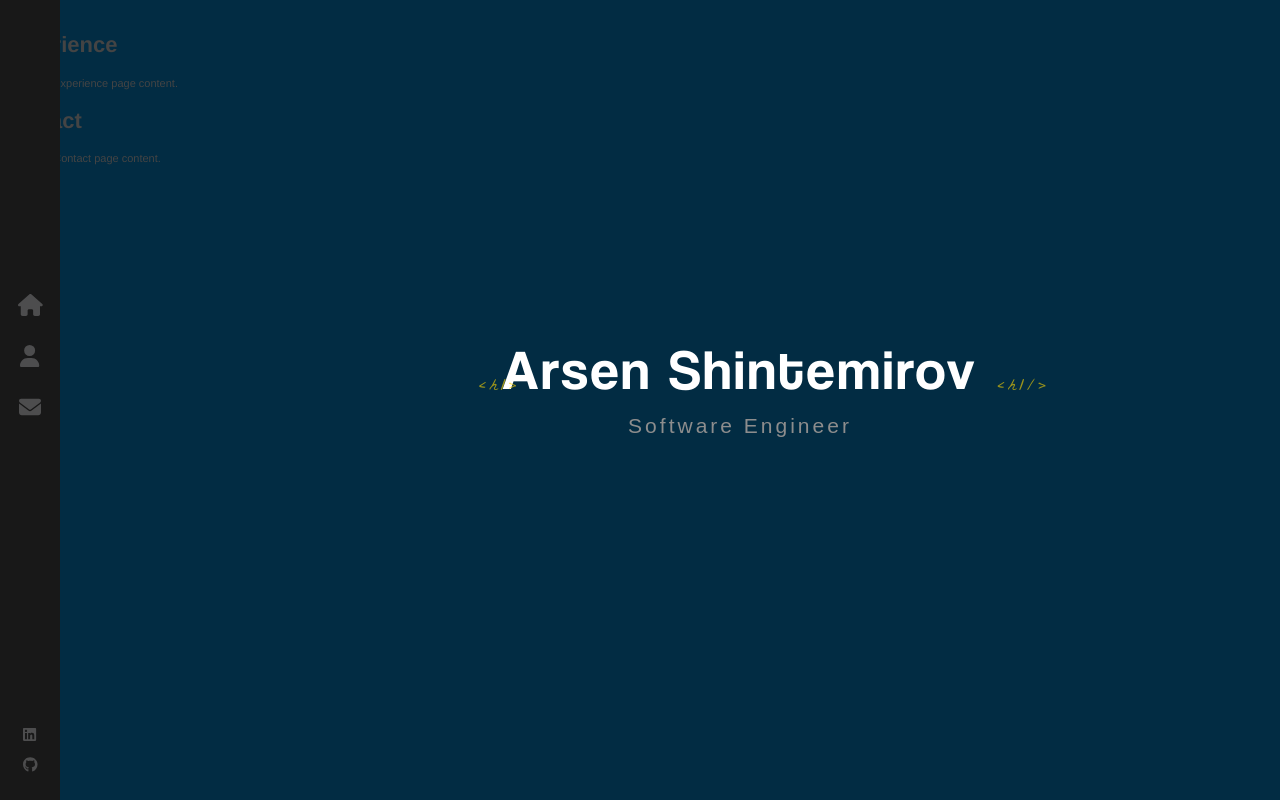
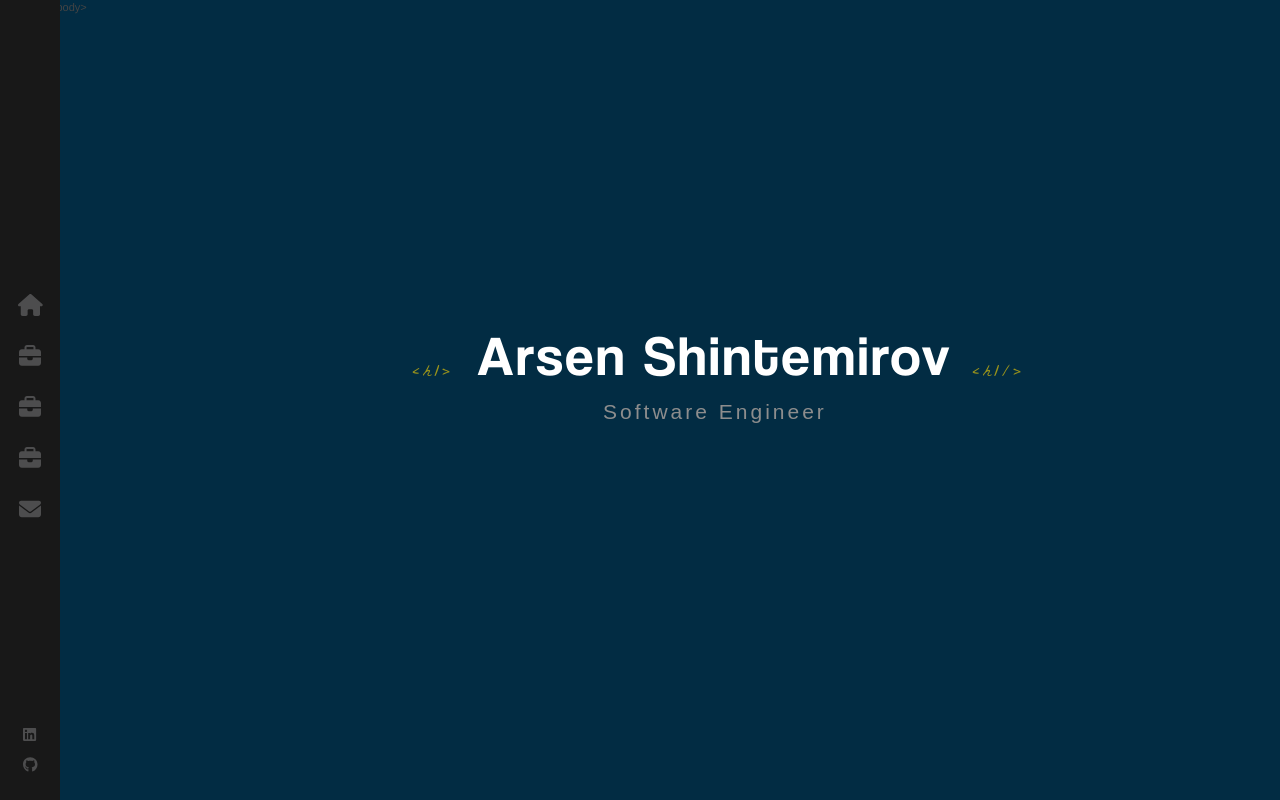
Before and after one commit to arsen15/Portfolio-Website, a React (Create React App) app in the folder reactjs/: page / in a window 1280 px wide. Built offline with nearby package versions, Linux system fonts and the light colour scheme.

Commit message:
Set up the pages. Started Experience page.

```diff
--- a/reactjs/package.json
+++ b/reactjs/package.json
@@ -4,9 +4,12 @@
   "private": true,
   "dependencies": {
     "@emailjs/browser": "^4.3.3",
+    "@emotion/react": "^11.14.0",
+    "@emotion/styled": "^11.14.0",
     "@fortawesome/free-brands-svg-icons": "^6.5.2",
     "@fortawesome/free-solid-svg-icons": "^6.5.2",
     "@fortawesome/react-fontawesome": "^0.2.0",
+    "@mui/material": "^6.4.3",
     "@testing-library/jest-dom": "^5.16.5",
     "@testing-library/react": "^13.3.0",
     "@testing-library/user-event": "^13.5.0",
--- a/reactjs/src/App.js
+++ b/reactjs/src/App.js
@@ -6,13 +6,7 @@ import Experience from "./components/Experience";
 import Contact from "./components/Contact";
 
 function App() {
-  return (
-    <Layout>
-      <Home />
-      <Experience />
-      <Contact />
-    </Layout>
-  );
+  return <Layout />;
 }
 
 export default App;
--- a/reactjs/src/components/Contact/index.scss
+++ b/reactjs/src/components/Contact/index.scss
@@ -1,17 +1,26 @@
-.about {
-  text-align: center;
-  padding: 20px;
-  background-color: white;
-  border-radius: 8px;
-  box-shadow: 0 2px 4px rgba(0, 0, 0, 0.1);
+.contact {
+  position: relative;
+
+  .text-zone {
+    position: absolute;
+    top: 20px;
+    left: 80px;
+    width: calc(100% - 80px);
+    text-align: left;
+  }
 
   h1 {
-    font-size: 2rem;
-    color: #282c34;
+    margin: 0;
+    color: #fff;
+    font-size: 56px;
+    font-family: "Coolvetica";
+    font-weight: 400;
+    letter-spacing: 3px;
   }
 
   p {
-    font-size: 1.2rem;
-    color: #666;
+    margin-top: 20px;
+    font-size: 18px;
+    color: #ddd;
   }
 }
--- a/reactjs/src/components/Experience/index.js
+++ b/reactjs/src/components/Experience/index.js
@@ -1,11 +1,116 @@
 import React from "react";
 import "./index.scss";
+import Card from "@mui/material/Card";
+import CardContent from "@mui/material/CardContent";
+import CardMedia from "@mui/material/CardMedia";
+import Typography from "@mui/material/Typography";
+import CardActionArea from "@mui/material/CardActionArea";
+import GFLLogo from "../../assets/images/GFL_SideText_black-1536x619-1.png";
+import Button from "@mui/material/Button";
+
+import CardActions from "@mui/material/CardActions";
 
 const Experience = () => {
   return (
     <div id="experience" className="experience">
-      <h1>Experience</h1>
-      <p>This is the Experience page content.</p>
+      <div className="experience-header-container">
+        <div className="experience-header">
+          <h1>Experience</h1>
+        </div>
+      </div>
+
+      <div className="card-wrapper">
+        <Card className="card">
+          <CardActionArea>
+            {/* <CardMedia
+              component="img"
+              sx={{ width: "15%", height: "auto", objectFit: "contain" }}
+              image={GFLLogo}
+              alt="GFL Logo"
+            /> */}
+            <CardContent className="card-content">
+              <div className="card-header">
+                <Typography gutterBottom variant="h2" component="div">
+                  Company
+                </Typography>
+                <Typography gutterBottom variant="h3" component="div">
+                  Job Title
+                </Typography>
+              </div>
+
+              <hr />
+
+              <Typography variant="body1" style={{ color: "black" }}>
+                • Collaborated with game designers, artists, and sound engineers
+                to develop and publish C# and Unity Multimedia Applications on
+                Itch.io
+                <hr />
+                • Designed and implemented new gameplay features, mechanics, and
+                UI systems from concept to completion
+                <hr />
+                • Redesigned the object spawning codebase utilizing Object
+                Pooling, boosting FPS performance by 36%
+                <hr />
+                • Regularly conducted feature testing, updated test cases, and
+                reported results to the team
+                <hr />• Created and maintained development documents for
+                stakeholder communication using Microsoft Excel and Word
+              </Typography>
+              <hr />
+              <div className="card-header">
+                <Typography gutterBottom variant="body1" component="div">
+                  Lynnwood, WA | February 2024- September 2024
+                </Typography>
+                <CardActions>
+                  <Button size="small" color="primary">
+                    Website
+                  </Button>
+                </CardActions>
+              </div>
+            </CardContent>
+          </CardActionArea>
+        </Card>
+
+        <Card className="card">
+          <CardActionArea>
+            {}
+            <CardContent className="card-content">
+              <div className="card-header">
+                <Typography gutterBottom variant="h2" component="div">
+                  Company
+                </Typography>
+                <Typography gutterBottom variant="h3" component="div">
+                  Job Title
+                </Typography>
+              </div>
+
+              <hr />
+
+              <Typography variant="body1" style={{ color: "black" }}>
+                • Content
+                <hr />
+                • Content
+                <hr />
+                • Content
+                <hr />
+                • Content
+                <hr />• Content
+              </Typography>
+              <hr />
+              <div className="card-header">
+                <Typography variant="body1" component="div">
+                  City, WA | Month 2022- Month 2022
+                </Typography>
+                <CardActions>
+                  <Button size="small" color="primary">
+                    Website
+                  </Button>
+                </CardActions>
+              </div>
+            </CardContent>
+          </CardActionArea>
+        </Card>
+      </div>
     </div>
   );
 };
--- a/reactjs/src/components/Experience/index.scss
+++ b/reactjs/src/components/Experience/index.scss
@@ -1,17 +1,66 @@
-.about {
-  text-align: center;
-  padding: 20px;
-  background-color: white;
-  border-radius: 8px;
-  box-shadow: 0 2px 4px rgba(0, 0, 0, 0.1);
+.experience {
+  position: relative;
 
-  h1 {
-    font-size: 2rem;
-    color: #282c34;
+  .text-zone {
+    position: absolute;
+    top: 20px;
+    left: 80px;
+    width: calc(100% - 80px);
+    text-align: left;
   }
 
   p {
-    font-size: 1.2rem;
-    color: #666;
+    margin-top: 20px;
+    font-size: 18px;
+    color: #ddd;
   }
 }
+
+.experience-header-container {
+  display: flex;
+  justify-content: center;
+  align-items: center;
+  width: 100%;
+  height: 200px;
+  background-color: white;
+  position: relative;
+}
+
+.experience-header {
+  font-size: 56px;
+  font-weight: bold;
+  color: black;
+  z-index: 2;
+  font-family: "Coolvetica", sans-serif;
+  letter-spacing: 3px;
+}
+
+.card {
+  height: 400px; /* Adjust this value based on your layout */
+  width: 1000px;
+  display: flex;
+  flex-direction: column;
+}
+
+.card-wrapper {
+  display: flex;
+  flex-direction: column;
+  justify-content: center;
+  align-items: center;
+  margin-top: 20px;
+  gap: 50px;
+}
+
+.card-header {
+  display: flex;
+  justify-content: space-between;
+  align-items: center;
+  width: 100%;
+}
+
+.card-content {
+  flex-grow: 1; /* Makes all cards stretch evenly */
+  display: flex;
+  flex-direction: column;
+  justify-content: space-between;
+}
--- a/reactjs/src/components/Home/index.scss
+++ b/reactjs/src/components/Home/index.scss
@@ -1,12 +1,12 @@
 .home {
   .text-zone {
-    position: absolute;
+    position: relative;
     left: 50%;
     top: 50%;
     transform: translate(-50%, -50%);
-    width: 40%;
+    width: 100%;
     max-height: 90%;
-    margin-left: 100px;
+    margin-left: 50px;
     text-align: center;
   }
 
@@ -27,7 +27,7 @@
       font-size: 18px;
       position: absolute;
       margin-top: 18px;
-      left: -5px;
+      left: -40px;
       opacity: 0.6;
     }
 
--- a/reactjs/src/components/Layout/index.js
+++ b/reactjs/src/components/Layout/index.js
@@ -1,6 +1,11 @@
 import "./index.scss";
 import Sidebar from "../Sidebar";
 import { Outlet } from "react-router-dom";
+import Home from "../Home";
+import Experience from "../Experience";
+import Projects from "../Projects";
+import Education from "../Education";
+import Contact from "../Contact";
 
 const Layout = ({ children }) => {
   return (
@@ -8,7 +13,23 @@ const Layout = ({ children }) => {
       <Sidebar />
       <div className="page">
         <span className="tags top-tags">&lt;body&gt;</span>
-        {children}
+        <div className="sections">
+          <section id="home" className="section home">
+            <Home />
+          </section>
+          <section id="experience" className="section experience">
+            <Experience />
+          </section>
+          <section id="projects" className="section projects">
+            <Projects />
+          </section>
+          <section id="education" className="section education">
+            <Education />
+          </section>
+          <section id="contact" className="section contact">
+            <Contact />
+          </section>
+        </div>
       </div>
     </div>
   );
--- a/reactjs/src/components/Layout/index.scss
+++ b/reactjs/src/components/Layout/index.scss
@@ -0,0 +1,30 @@
+.App {
+  display: flex;
+  height: 100vh;
+}
+
+.nav-bar {
+  width: 60px;
+  background: #181818;
+  display: flex;
+  flex-direction: column;
+  align-items: center;
+}
+
+.page {
+  flex: 1;
+  overflow-y: auto;
+  padding-left: 50px; /* Ensure content doesn't overlap with sidebar */
+}
+
+.section {
+  min-height: 100vh;
+  padding: 20px;
+}
+
+/* Only apply flexbox centering to specific sections */
+.section.home {
+  display: flex;
+  justify-content: center;
+  align-items: center;
+}
--- a/reactjs/src/components/Sidebar/index.js
+++ b/reactjs/src/components/Sidebar/index.js
@@ -1,6 +1,11 @@
 import "./index.scss";
 import { FontAwesomeIcon } from "@fortawesome/react-fontawesome";
-import { faEnvelope, faUser, faHome } from "@fortawesome/free-solid-svg-icons";
+import {
+  faEnvelope,
+  faUser,
+  faHome,
+  faBriefcase,
+} from "@fortawesome/free-solid-svg-icons";
 import { faGithub, faLinkedin } from "@fortawesome/free-brands-svg-icons";
 
 const Sidebar = () => {
@@ -14,13 +19,39 @@ const Sidebar = () => {
   return (
     <div className="nav-bar">
       <nav>
-        <a href="#home" onClick={() => scrollToSection("home")}>
+        <a
+          href="#home"
+          onClick={() => scrollToSection("home")}
+          className="home-link"
+        >
           <FontAwesomeIcon icon={faHome} color="#4d4d4e" />
         </a>
-        <a href="#experience" onClick={() => scrollToSection("experience")}>
-          <FontAwesomeIcon icon={faUser} color="#4d4d4e" />
+        <a
+          href="#experience"
+          onClick={() => scrollToSection("experience")}
+          className="experience-link"
+        >
+          <FontAwesomeIcon icon={faBriefcase} color="#4d4d4e" />
         </a>
-        <a href="#contact" onClick={() => scrollToSection("contact")}>
+        <a
+          href="#projects"
+          onClick={() => scrollToSection("projects")}
+          className="projects-link"
+        >
+          <FontAwesomeIcon icon={faBriefcase} color="#4d4d4e" />
+        </a>
+        <a
+          href="#education"
+          onClick={() => scrollToSection("education")}
+          className="education-link"
+        >
+          <FontAwesomeIcon icon={faBriefcase} color="#4d4d4e" />
+        </a>
+        <a
+          href="#contact"
+          onClick={() => scrollToSection("contact")}
+          className="contact-link"
+        >
           <FontAwesomeIcon icon={faEnvelope} color="#4d4d4e" />
         </a>
       </nav>
--- a/reactjs/src/components/Sidebar/index.scss
+++ b/reactjs/src/components/Sidebar/index.scss
@@ -78,9 +78,21 @@
       }
     }
 
-    a.about-link {
+    a.experience-link {
       &:after {
         content: "EXPERIENCE";
+      }
+    }
+
+    a.projects-link {
+      &:after {
+        content: "PROJECTS";
+      }
+    }
+
+    a.education-link {
+      &:after {
+        content: "EDUCATION";
       }
     }
 
```
Also changed, not shown: reactjs/src/assets/images/GFL_SideText_black-1536x619-1.png (added), 1 other file (tests, documents, lock files or other folders).
